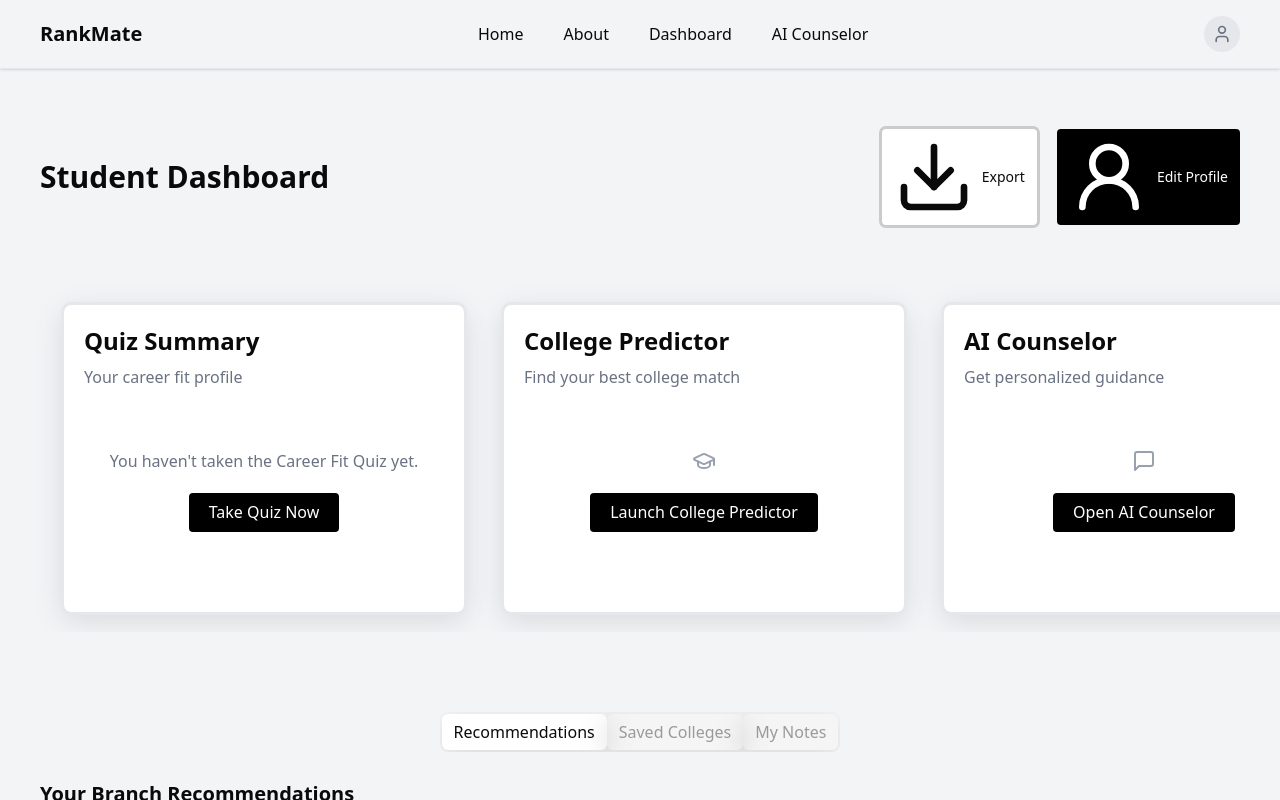
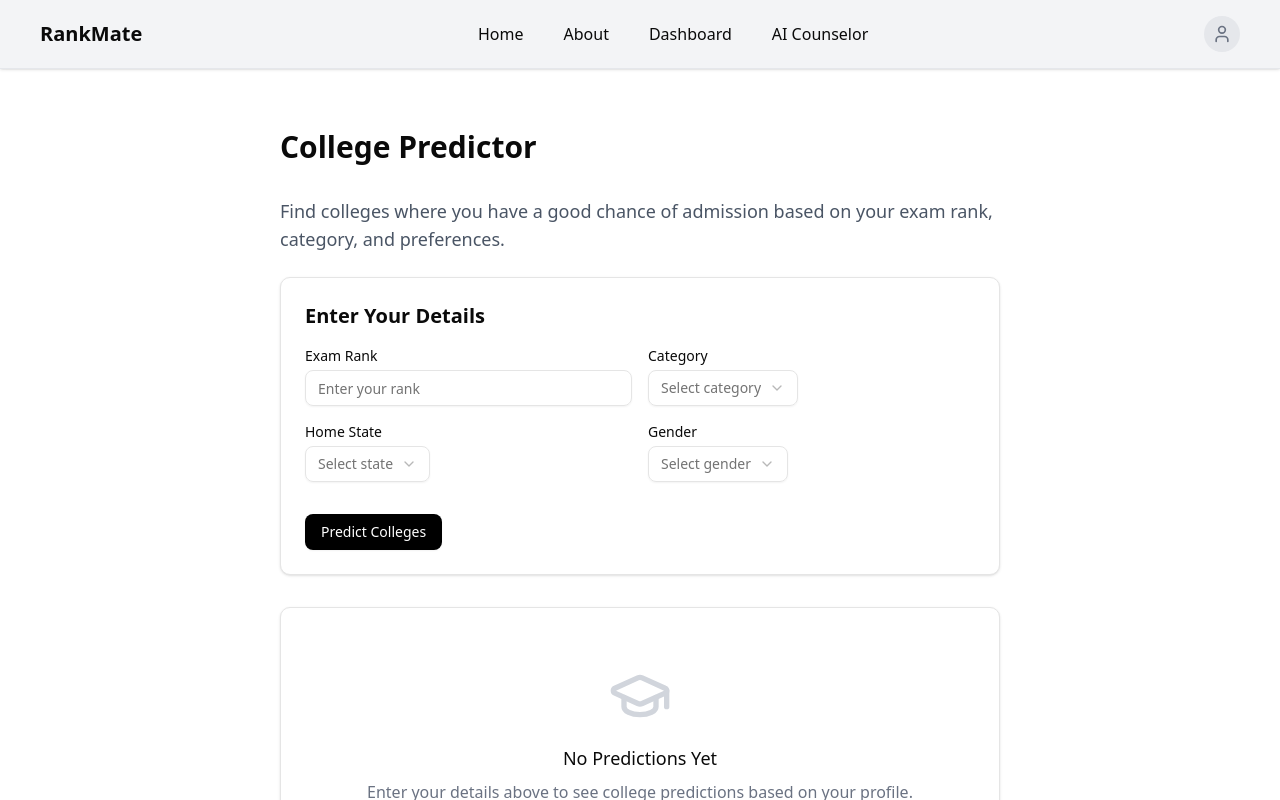
Before and after one commit to rajatrsrivastav/Counseling-companion, a Next.js app: page /predictor in a window 1280 px wide. Shown: the top 800 px of the page. Built offline with nearby package versions, Linux system fonts and the light colour scheme.

Commit message:
update the necessary changes

```diff
--- a/src/app/dashboard/page.js
+++ b/src/app/dashboard/page.js
@@ -87,17 +87,17 @@ const Dashboard = () => {
               Your Branch Recommendations
             </h1>
             <p className="text-muted-foreground p-4 text-center text-xs">
-              <div className="flex flex-col items-center justify-center space-x-0 sm:space-x-5 bg-white rounded py-6 sm:py-10 px-3 text-sm flex items-center space-x-0 sm:space-x-2 space-y-3 sm:space-y-5"></div>
+              <span className="flex flex-col items-center justify-center space-x-0 sm:space-x-5 bg-white rounded py-6 sm:py-10 px-3 text-sm flex items-center space-x-0 sm:space-x-2 space-y-3 sm:space-y-5"></span>
             </p>
           </TabsContent>
           <TabsContent value="tab-2" className="w-full py-6 sm:py-10 md:py-15">
             <p className="text-muted-foreground p-4 text-center text-xs">
-              <div className="flex flex-col items-center justify-center space-x-0 sm:space-x-5 bg-white rounded py-6 sm:py-10 px-3 text-sm flex items-center space-x-0 sm:space-x-2 space-y-3 sm:space-y-5"></div>
+              <span className="flex flex-col items-center justify-center space-x-0 sm:space-x-5 bg-white rounded py-6 sm:py-10 px-3 text-sm flex items-center space-x-0 sm:space-x-2 space-y-3 sm:space-y-5"></span>
             </p>
           </TabsContent>
           <TabsContent value="tab-3" className="w-full py-6 sm:py-10 md:py-15">
             <p className="text-muted-foreground p-4 text-center text-xs">
-              <div className="flex flex-col items-center justify-center space-x-0 sm:space-x-5 bg-white rounded py-6 sm:py-10 px-3 text-sm flex items-center space-x-0 sm:space-x-2 space-y-3 sm:space-y-5"></div>
+              <span className="flex flex-col items-center justify-center space-x-0 sm:space-x-5 bg-white rounded py-6 sm:py-10 px-3 text-sm flex items-center space-x-0 sm:space-x-2 space-y-3 sm:space-y-5"></span>
             </p>
           </TabsContent>
         </Tabs>
--- a/src/app/predictor/page.js
+++ b/src/app/predictor/page.js
@@ -1,131 +1,94 @@
-import React from "react";
-import { Download, UserRoundIcon as UserRoundPen, GraduationCap, MessageSquare } from 'lucide-react';
-import Link from "next/link";
-import { Tabs, TabsContent, TabsList, TabsTrigger } from "@/components/ui/tabs";
-const Dashboard = () => {
+// predictor page
+import { Button } from "@/components/ui/button"
+import { Input } from "@/components/ui/input"
+import { Select, SelectContent, SelectItem, SelectTrigger, SelectValue } from "@/components/ui/select"
+import { GraduationCap } from 'lucide-react'
+
+export default function PredictorPage() {
   return (
-    <div className="bg-gray-100">
-      <div className="flex flex-col sm:flex-row items-start sm:items-center justify-between px-4 sm:px-6 md:px-10 py-6 sm:py-10 md:py-15">
-        <h1 className="text-2xl sm:text-3xl font-bold mb-4 sm:mb-0">Student Dashboard</h1>
-        <div className="flex flex-row items-center justify-center space-x-3 sm:space-x-5">
-          <button className="outline-solid rounded p-1.5 sm:p-2 px-2 sm:px-3 text-xs sm:text-sm hover:bg-gray-100 transition duration-300 flex items-center space-x-1 sm:space-x-2 bg-white">
-            <Download size={16} className="sm:size-20" />
-            <Link href="/quiz">Export</Link>
-          </button>
-          <button className="bg-black text-white rounded p-1.5 sm:p-2 px-2 sm:px-3 text-xs sm:text-sm hover:bg-gray-800 transition duration-300 flex items-center space-x-1 sm:space-x-2">
-            <UserRoundPen size={16} className="sm:size-20" />
-            <Link href="/quiz">Edit Profile</Link>
-          </button>
-        </div>
-      </div>
-      <div className="w-full overflow-x-auto px-2 sm:px-4 md:px-6">
-        <div className="flex flex-col md:flex-row items-center justify-start space-y-6 md:space-y-0 md:space-x-4 lg:space-x-10 px-2 sm:px-4 md:px-10 py-2 sm:py-3 md:py-5 snap-x snap-mandatory">
-          <div
-            className="w-full md:min-w-[300px] lg:min-w-[400px] snap-center outline-solid outline-1px outline-gray-200 rounded-[7px] p-4 sm:p-5 shadow-md space-y-2 bg-white transition-all duration-300 transform hover:scale-[1.02]"
-            style={{ boxShadow: "rgba(100, 100, 111, 0.2) 0px 7px 29px 0px" }}
-          >
-            <h2 className="text-xl sm:text-2xl font-semibold">Quiz Summary</h2>
-            <p className="text-sm sm:text-base text-gray-500">Your career fit profile</p>
-            <div className="flex flex-col items-center justify-center space-y-2 py-3 sm:py-5 space-y-3 sm:space-y-5 text-center mb-6 sm:mb-10 mt-6 sm:mt-10">
-              <p className="text-gray-500 text-sm sm:text-base">
-                You haven't taken the Career Fit Quiz yet.
-              </p>
-              <button className="bg-black text-white rounded py-1.5 sm:py-2 px-3 sm:px-5 text-xs sm:text-sm hover:bg-gray-800 transition duration-300 text-[0.875rem] sm:text-[1rem]">
-                <Link href="/quiz">Take Quiz Now</Link>
-              </button>
+    <div className="px-4 sm:px-8 md:px-16 lg:px-70 py-6 sm:py-10 md:py-15">
+      <h1 className="text-2xl sm:text-3xl font-bold mb-4 sm:mb-8">College Predictor</h1>
+      <div className="max-w-3xl">
+        <p className="mb-4 sm:mb-6 text-base sm:text-lg text-gray-600">
+          Find colleges where you have a good chance of admission based on your exam rank, category, and preferences.
+        </p>
+
+        <div className="mb-4 sm:mb-8 rounded-lg border bg-white p-4 sm:p-6 shadow-sm">
+          <h2 className="mb-3 sm:mb-4 text-lg sm:text-xl font-bold">Enter Your Details</h2>
+          <div className="space-y-3 sm:space-y-4">
+            <div className="grid gap-3 sm:gap-4 grid-cols-1 sm:grid-cols-2">
+              <div>
+                <label htmlFor="rank" className="mb-1 block text-xs sm:text-sm font-medium">
+                  Exam Rank
+                </label>
+                <Input id="rank" placeholder="Enter your rank" />
+              </div>
+              <div>
+                <label htmlFor="category" className="mb-1 block text-xs sm:text-sm font-medium">
+                  Category
+                </label>
+                <Select>
+                  <SelectTrigger id="category">
+                    <SelectValue placeholder="Select category" />
+                  </SelectTrigger>
+                  <SelectContent>
+                    <SelectItem value="general">General</SelectItem>
+                    <SelectItem value="obc">OBC</SelectItem>
+                    <SelectItem value="sc">SC</SelectItem>
+                    <SelectItem value="st">ST</SelectItem>
+                    <SelectItem value="ews">EWS</SelectItem>
+                  </SelectContent>
+                </Select>
+              </div>
+              <div>
+                <label htmlFor="state" className="mb-1 block text-xs sm:text-sm font-medium">
+                  Home State
+                </label>
+                <Select>
+                  <SelectTrigger id="state">
+                    <SelectValue placeholder="Select state" />
+                  </SelectTrigger>
+                  <SelectContent>
+                    <SelectItem value="delhi">Delhi</SelectItem>
+                    <SelectItem value="maharashtra">Maharashtra</SelectItem>
+                    <SelectItem value="karnataka">Karnataka</SelectItem>
+                    <SelectItem value="tamilnadu">Tamil Nadu</SelectItem>
+                    <SelectItem value="other">Other</SelectItem>
+                  </SelectContent>
+                </Select>
+              </div>
+              <div>
+                <label htmlFor="gender" className="mb-1 block text-xs sm:text-sm font-medium">
+                  Gender
+                </label>
+                <Select>
+                  <SelectTrigger id="gender">
+                    <SelectValue placeholder="Select gender" />
+                  </SelectTrigger>
+                  <SelectContent>
+                    <SelectItem value="male">Male</SelectItem>
+                    <SelectItem value="female">Female</SelectItem>
+                    <SelectItem value="other">Other</SelectItem>
+                  </SelectContent>
+                </Select>
+              </div>
             </div>
-          </div>
-          <div
-            className="w-full md:min-w-[300px] lg:min-w-[400px] snap-center outline-solid outline-1px outline-gray-200 rounded-[7px] p-4 sm:p-5 shadow-md space-y-2 bg-white transition-all duration-300 transform hover:scale-[1.02]"
-            style={{ boxShadow: "rgba(100, 100, 111, 0.2) 0px 7px 29px 0px" }}
-          >
-            <h2 className="text-xl sm:text-2xl font-semibold">College Predictor</h2>
-            <p className="text-sm sm:text-base text-gray-500">
-              Find your best college match
-            </p>
-            <div className="flex flex-col items-center justify-center space-y-2 py-3 sm:py-5 space-y-3 sm:space-y-5 text-center mb-6 sm:mb-10 mt-6 sm:mt-10">
-              <GraduationCap className="text-gray-400" size={24} sm:size={30} />
-              <button className="bg-black text-white rounded py-1.5 sm:py-2 px-3 sm:px-5 text-xs sm:text-sm hover:bg-gray-800 transition duration-300 text-[0.875rem] sm:text-[1rem]">
-                <Link href="/predictor">Launch College Predictor</Link>
-              </button>
-            </div>
-          </div>
-          <div
-            className="w-full md:min-w-[300px] lg:min-w-[400px] snap-center outline-solid outline-1px outline-gray-200 rounded-[7px] p-4 sm:p-5 shadow-md space-y-2 bg-white transition-all duration-300 transform hover:scale-[1.02]"
-            style={{ boxShadow: "rgba(100, 100, 111, 0.2) 0px 7px 29px 0px" }}
-          >
-            <h2 className="text-xl sm:text-2xl font-semibold">AI Counselor</h2>
-            <p className="text-sm sm:text-base text-gray-500">Get personalized guidance</p>
-            <div className="flex flex-col items-center justify-center space-y-2 py-3 sm:py-5 space-y-3 sm:space-y-5 text-center mb-6 sm:mb-10 mt-6 sm:mt-10">
-              <MessageSquare className="text-gray-400" size={24} sm:size={30} />
-              <button className="bg-black text-white rounded py-1.5 sm:py-2 px-3 sm:px-5 text-xs sm:text-sm hover:bg-gray-800 transition duration-300 text-[0.875rem] sm:text-[1rem]">
-                <Link href="/quiz">Open AI Counselor</Link>
-              </button>
+            <div className="pt-3 sm:pt-4">
+              <Button className="bg-black text-white hover:bg-gray-800 text-xs sm:text-sm">Predict Colleges</Button>
             </div>
           </div>
         </div>
-      </div>
-      <div className="px-4 sm:px-6 md:px-10 py-10 sm:py-15 md:py-20 flex items-start">
-        <Tabs defaultValue="tab-1" className="items-center w-full">
-          <TabsList className="overflow-x-auto flex whitespace-nowrap">
-            <TabsTrigger
-              value="tab-1"
-              style={{ boxShadow: "rgba(100, 100, 111, 0.2) 0px 7px 29px 0px" }}
-              className="text-sm sm:text-base"
-            >
-              Recommendations
-            </TabsTrigger>
-            <TabsTrigger
-              value="tab-2"
-              style={{ boxShadow: "rgba(100, 100, 111, 0.2) 0px 7px 29px 0px" }}
-              className="text-sm sm:text-base"
-            >
-              {" "}
-              Saved Colleges
-            </TabsTrigger>
-            <TabsTrigger
-              value="tab-3"
-              style={{ boxShadow: "rgba(100, 100, 111, 0.2) 0px 7px 29px 0px" }}
-              className="text-sm sm:text-base"
-            >
-              My Notes
-            </TabsTrigger>
-          </TabsList>
-          <TabsContent value="tab-1" className="w-full">
-            <h1 className="text-lg sm:text-xl font-bold py-3 sm:py-5">
-              Your Branch Recommendations
-            </h1>
-            <p className="text-muted-foreground p-4 text-center text-xs">
-              <div className="flex flex-col items-center justify-center space-x-0 sm:space-x-5 bg-white rounded py-6 sm:py-10 px-3 text-sm flex items-center space-x-0 sm:space-x-2 space-y-3 sm:space-y-5"></div>
+
+        <div className="rounded-lg border bg-white p-4 sm:p-6 shadow-sm">
+          <div className="flex flex-col items-center justify-center py-6 sm:py-8 text-center">
+            <GraduationCap className="mb-3 sm:mb-4 h-12 sm:h-16 w-12 sm:w-16 text-gray-300" />
+            <h3 className="mb-2 text-base sm:text-lg font-medium">No Predictions Yet</h3>
+            <p className="mb-4 sm:mb-6 text-sm sm:text-base text-gray-500">
+              Enter your details above to see college predictions based on your profile.
             </p>
-          </TabsContent>
-          <TabsContent value="tab-2" className="w-full py-6 sm:py-10 md:py-15">
-            <p className="text-muted-foreground p-4 text-center text-xs">
-              <div className="flex flex-col items-center justify-center space-x-0 sm:space-x-5 bg-white rounded py-6 sm:py-10 px-3 text-sm flex items-center space-x-0 sm:space-x-2 space-y-3 sm:space-y-5"></div>
-            </p>
-          </TabsContent>
-          <TabsContent value="tab-3" className="w-full py-6 sm:py-10 md:py-15">
-            <p className="text-muted-foreground p-4 text-center text-xs">
-              <div className="flex flex-col items-center justify-center space-x-0 sm:space-x-5 bg-white rounded py-6 sm:py-10 px-3 text-sm flex items-center space-x-0 sm:space-x-2 space-y-3 sm:space-y-5"></div>
-            </p>
-          </TabsContent>
-        </Tabs>
-      </div>
-      <div className="px-4 sm:px-6 md:px-10 py-3 sm:py-4 md:py-5">
-        <div>
-          <h1 className="text-xl sm:text-2xl font-bold mb-3 sm:mb-5">Upcoming Events</h1>
-        </div>
-        <div className="flex flex-col items-center justify-center space-x-0 sm:space-x-5 bg-white rounded py-6 sm:py-10 px-3 text-sm flex items-center space-x-0 sm:space-x-2 space-y-3 sm:space-y-5">
-          <p className="text-gray-500 text-sm sm:text-base">
-            No upcoming events at the moment.
-          </p>
-          <p className="text-gray-500 text-sm sm:text-base">
-            Check back later for JEE counseling sessions and webinars.
-          </p>
+          </div>
         </div>
       </div>
     </div>
-  );
-};
-
-export default Dashboard;
+  )
+}
```
